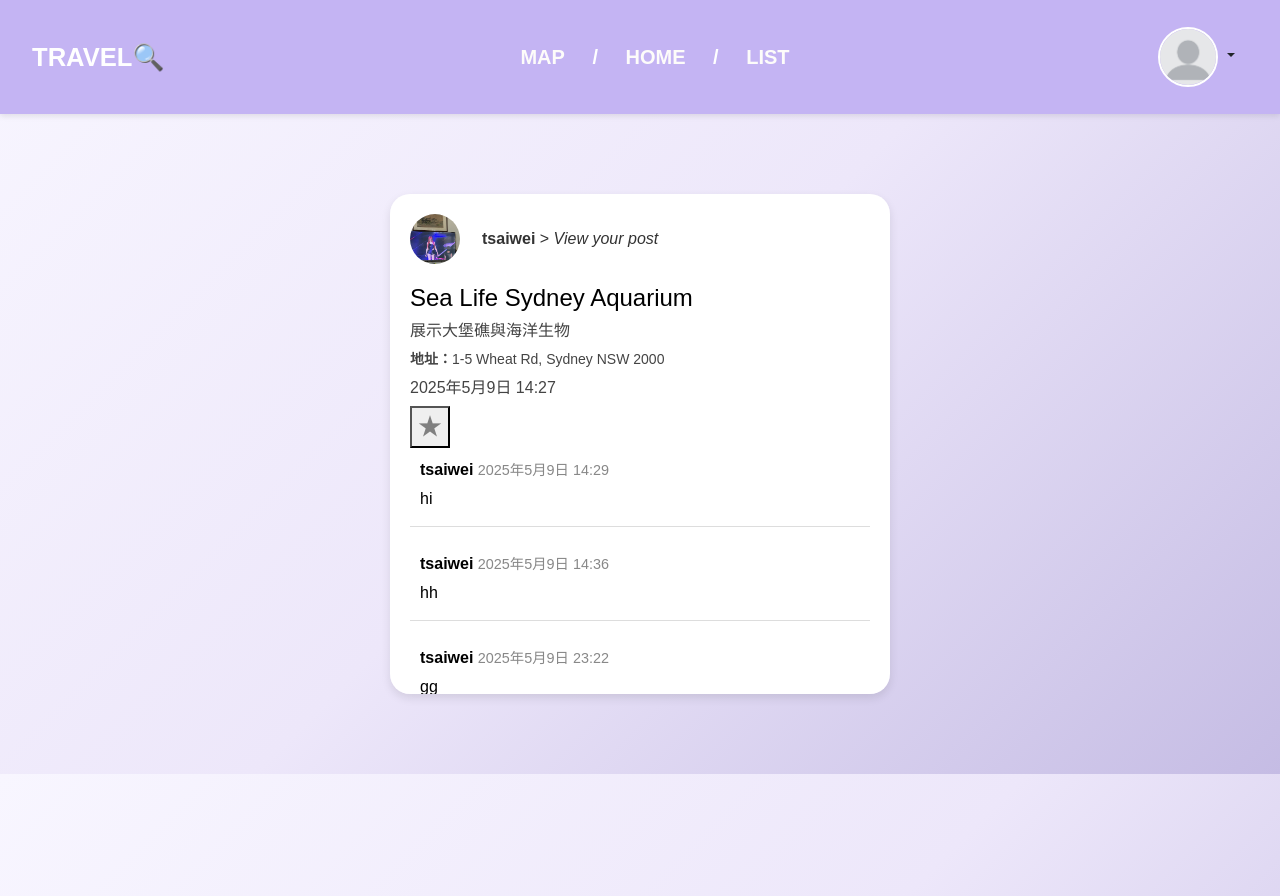
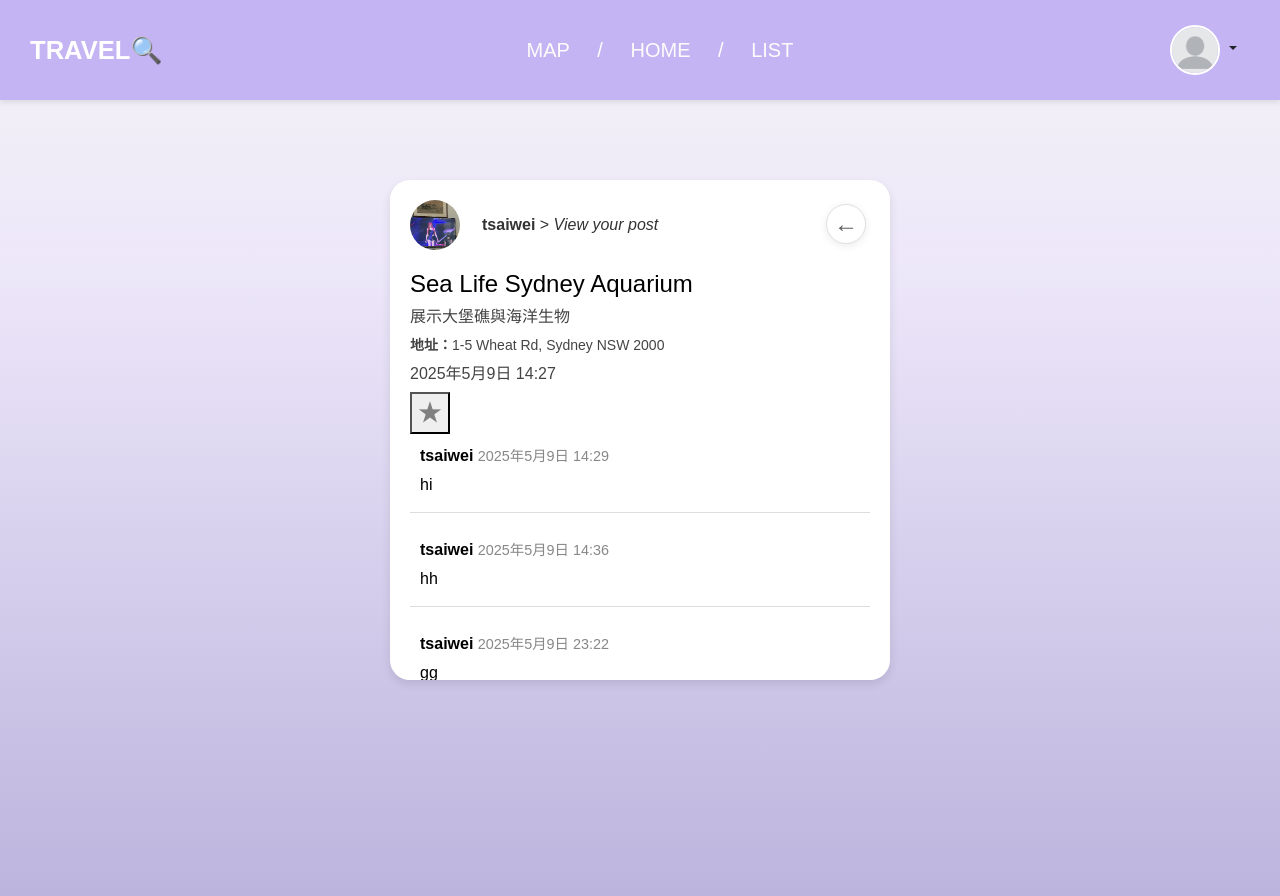
Before and after one commit to Tsaiwei-hsu/sa_Travel_Forum, a Django app: page /post/12/ in a window 1280 px wide. Run offline with Django 5.2, Linux system fonts and the light colour scheme; data comes from the database, SQL or seed files in the repository.

Commit message:
“前端功能更新”

```diff
--- a/places/templates/posts/category_index.html
+++ b/places/templates/posts/category_index.html
@@ -6,13 +6,13 @@
 <style>
   .location-box {
     position: relative;
-    background-color: #f8f4ff;  /* 背景*/
+    background-color: #f1eef7;  /* 背景*/
     border-radius: 2rem;
     padding: 2.5rem 3rem;
     color: #333;
     max-width: 520px;
     margin: 4rem auto;
-    box-shadow: 0 6px 18px rgba(0, 0, 0, 0.1);
+    box-shadow: 0 6px 18px rgba(0, 0, 0, 0.4);
   }
 
   .location-box h2 {
--- a/places/templates/posts/city_list.html
+++ b/places/templates/posts/city_list.html
@@ -17,7 +17,7 @@
     font-weight: bold;
     font-size: 1.5rem;
     margin-bottom: 30px;
-    color: #5b4b8a;
+    color: #636267;
   }
 
   .city-list a {
--- a/posts/templates/posts/base.html
+++ b/posts/templates/posts/base.html
@@ -13,9 +13,27 @@
 
   <style>
     body {
-      background: linear-gradient(135deg, #f8f6ff 0%, #ede7fa 50%, #c5bce4 100%, #e3f3fa 100%);
+      background: linear-gradient(to bottom, #f3f3f4 0%, #ede7fa 30%, #bcb4dd 100%);
+      background-attachment: fixed;
       margin: 0;
       font-family: Arial, sans-serif;
+    }
+
+
+    html, body {
+      height: 100%;
+      margin: 0;
+      padding: 0;
+    }
+
+    body {
+      display: flex;
+      flex-direction: column;
+    }
+
+    main {
+      flex: 1;
+      padding: 40px 20px;
     }
 
     .main-header {
@@ -23,10 +41,9 @@
       display: flex;
       align-items: center;
       justify-content: space-between;
-      padding: 20px 32px;
+      padding: 18px 30px;
       background-color: #c4b4f3;
       color: white;
-      font-weight: bold;
       font-size: 1.25rem;
       box-shadow: 0 2px 6px rgba(0, 0, 0, 0.1);
     }
@@ -53,31 +70,32 @@
     }
 
     .main-header .nav-links a:hover {
-      background-color: #7aa6d2;
-      color: white;
+      color: #a99fc2;
     }
 
     .main-header .nav-links a.active {
-      background-color: #979a9b;
+      background-color: #a99fc2;
       color: white !important;
+      border: 2px solid #a99fc2;
+      border-radius: 6px;
+      box-shadow: none;
     }
 
     .main-header .dropdown .profile-icon img {
-      width: 60px;
-      height: 60px;
+      width: 50px;
+      height: 50px;
       border-radius: 50%;
       object-fit: cover;
       border: 2px solid white;
     }
 
     .dropdown-menu {
-      background-color: #f3e8ff;
       border-color: #d9c3ff;
     }
 
     .dropdown-menu .dropdown-item:hover {
-      background-color: #e0b3ff;
-      color: #4b0082;
+      background-color: #d6d2da;
+      color: #436ab6;
     }
 
     main {
--- a/posts/templates/posts/post_detail.html
+++ b/posts/templates/posts/post_detail.html
@@ -15,6 +15,7 @@
     overflow-x: hidden;
     box-sizing: border-box;
     color: #000;
+    position: relative;
   }
 
   /* 地址欄位樣式 */
@@ -114,10 +115,35 @@
 .favorite-icon.favorited {
     color: gold;
 }
+
+.back-arrow {
+    display: inline-block;
+    margin-bottom: 20px;
+    text-decoration: none;
+    position: absolute;
+    right: 24px;
+    top: 24px;
+    z-index: 10;
+    background: white;
+    border-radius: 50%;
+    width: 40px;
+    height: 40px;
+    display: flex;
+    align-items: center;
+    justify-content: center;
+    box-shadow: 0 2px 8px rgba(0,0,0,0.08);
+    border: 1px solid #e0e0e0;
+}
 </style>
 
 <!-- 貼文主區塊 -->
-<div class="post-container">
+<div class="post-container" style="position: relative;">
+  <!-- 回主頁箭頭 -->
+  <a href="{% url 'post_list' %}{% if request.GET %}?{{ request.GET.urlencode }}{% endif %}"
+     class="back-arrow" title="回首頁">
+    <span style="font-size: 1.5rem; color: #5b5b5b;">&#8592;</span>
+  </a>
+
   {% if messages %}
     <div style="display: flex; justify-content: center; margin-bottom: 20px;">
       <div style="max-width: 700px; width: 100%;">
```
Also changed, not shown: places/templates/posts/post_list.html (+6 -6 lines).
